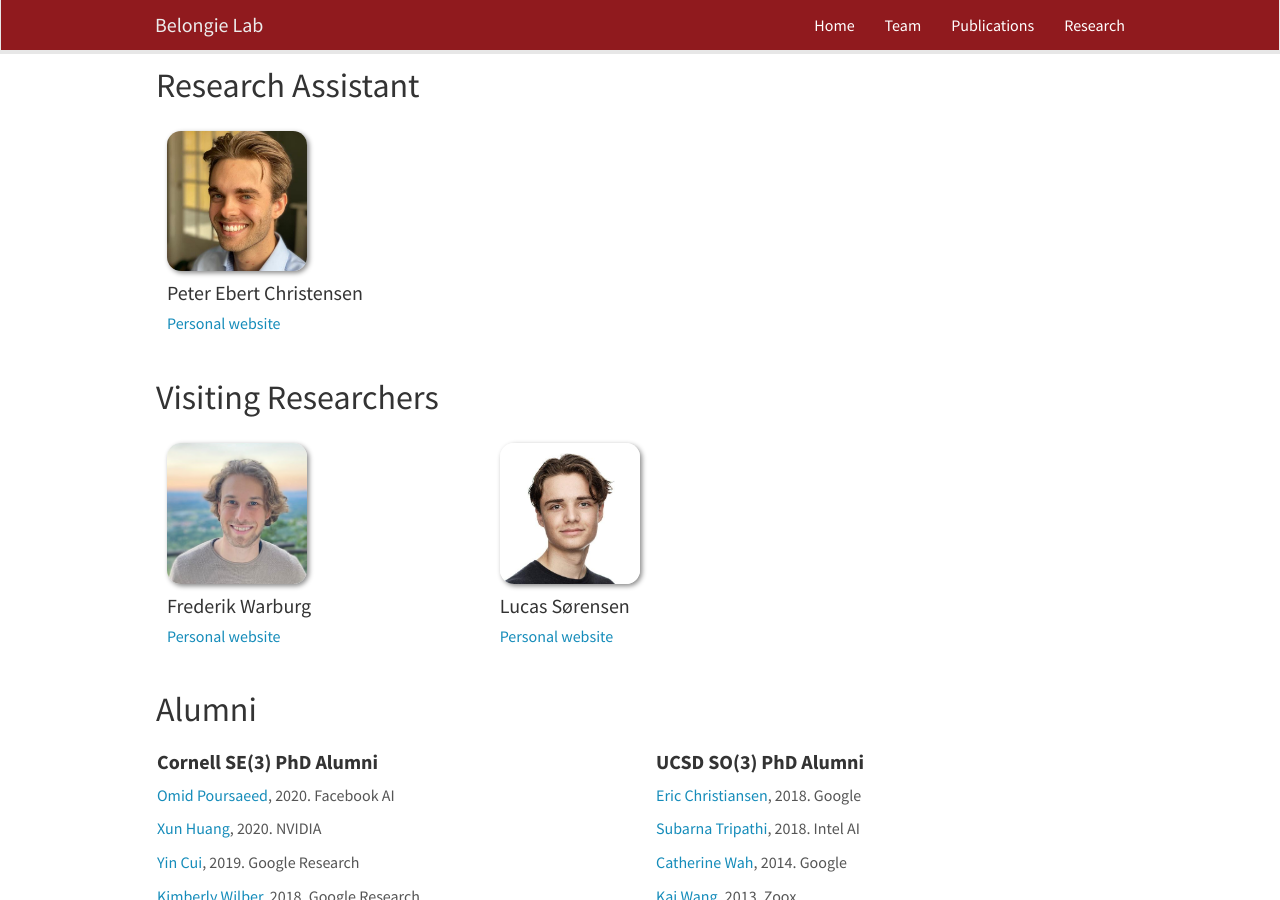
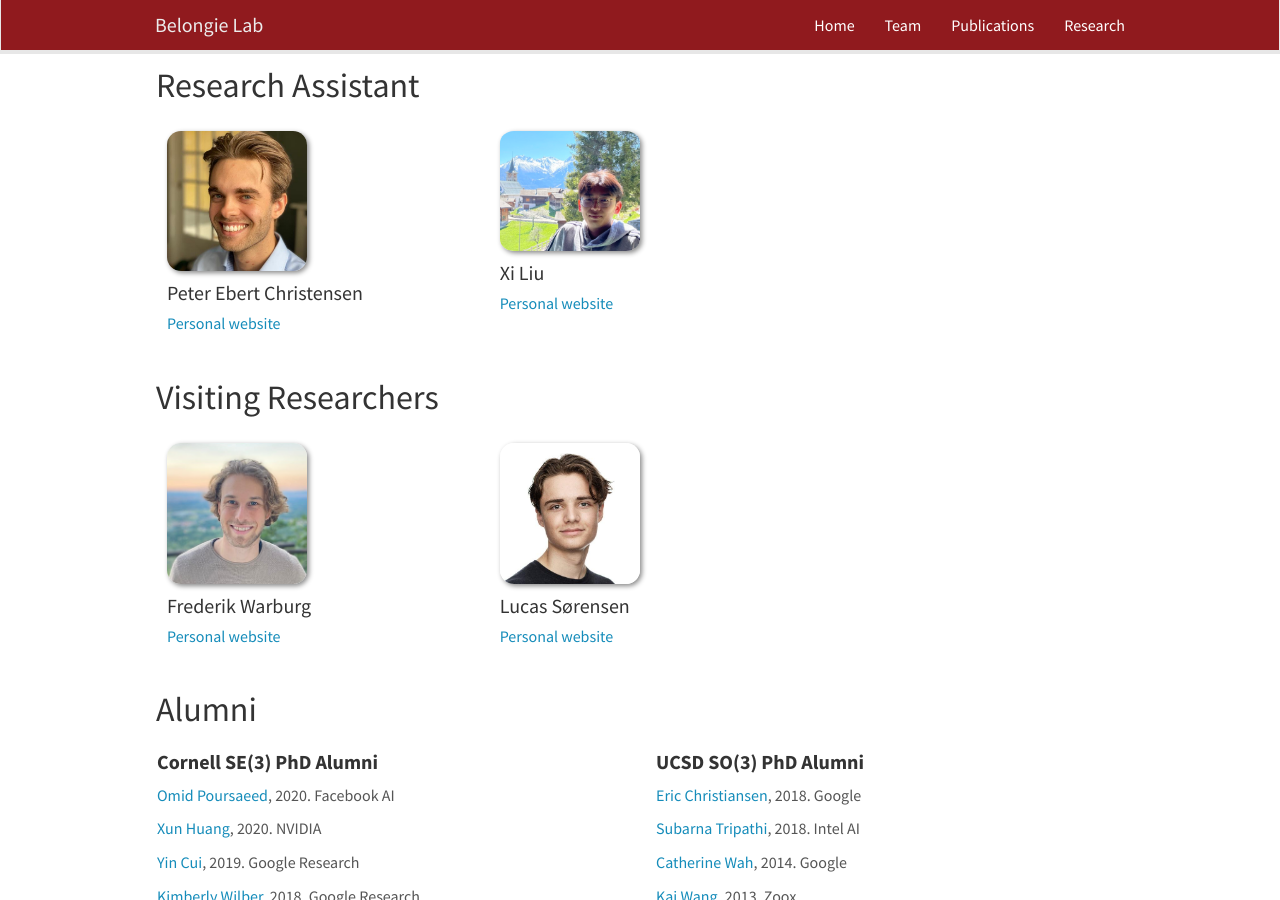
Before and after one commit to BelongieLab/belongielab.github.io, a Jekyll site: the page built from _pages/team.md, in a window 1280 px wide and 900 px high, scrolled down 1566 px. Built offline with Jekyll 4.4.1, drawn with Linux system fonts in a browser that asks for light colours; nearby versions of some CDN libraries.

Commit message:
add xi as a research assistant

```diff
--- a/_data/ra_members.yml
+++ b/_data/ra_members.yml
@@ -1,3 +1,7 @@
 - name: Peter Ebert Christensen
   photo: peter.jpg
   website: https://captaine.github.io/
+
+- name: Xi Liu
+  photo: xi.jpg
+  website: https://xiliu8006.github.io
```
Also changed, not shown: images/teampic/xi.jpg (added).
